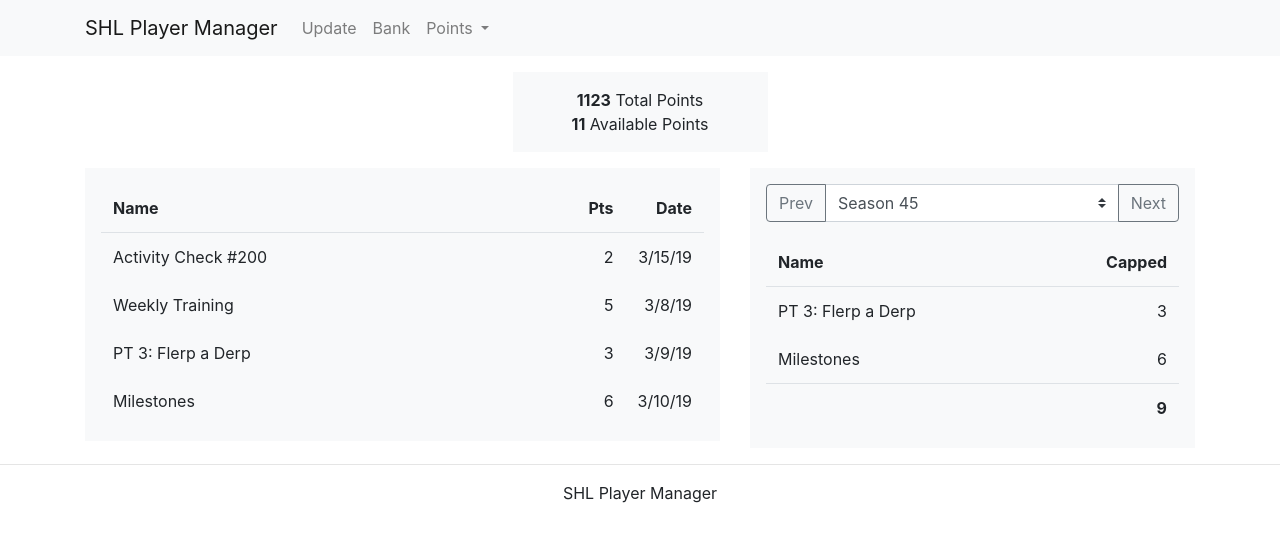
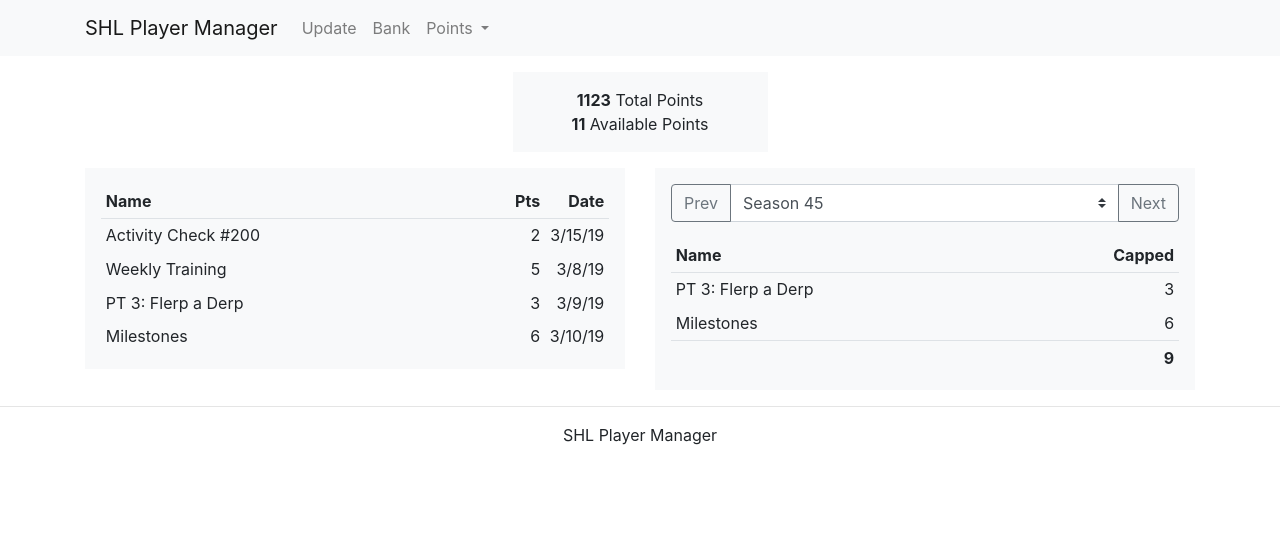
Before and after one commit to bojobiscuit/HockeyManagerWebsite, an Angular app: page /pt/history in a window 1280 px wide. Shown: the top 542 px of the page. Built offline with nearby package versions, Linux system fonts and the light colour scheme.

Commit message:
small changes

```diff
--- a/src/app/pages/pt-history/pt-history.component.html
+++ b/src/app/pages/pt-history/pt-history.component.html
@@ -7,9 +7,9 @@
   </div>
 </div>
 <div class="row justify-content-center">
-  <div class="col-md-7 mb-3 mb-md-0">
+  <div class="col-md-6 mb-3 mb-md-0">
     <div class="bg-light p-3">
-      <table class="table table-borderless ptHistoryTable m-0">
+      <table class="table table-borderless table-sm ptHistoryTable m-0">
         <thead>
           <tr class="border-bottom">
             <th>Name</th>
@@ -42,7 +42,7 @@
       </table>
     </div>
   </div>
-  <div class="col-md-5">
+  <div class="col-md-6">
     <div class="bg-light p-3">
       <div class="input-group mb-3">
         <div class="input-group-prepend">
@@ -58,7 +58,7 @@
           <button class="btn btn-outline-secondary" type="button">Next</button>
         </div>
       </div>
-      <table class="table table-borderless ptHistoryTable m-0">
+      <table class="table table-borderless table-sm ptHistoryTable m-0">
         <thead>
           <tr class="border-bottom">
             <th>Name</th>
--- a/src/app/pages/update-player/update-player.component.html
+++ b/src/app/pages/update-player/update-player.component.html
@@ -1,7 +1,10 @@
 <div class="row">
   <div class="col">
-    <div class="alert alert-success" role="alert">
+    <div class="alert alert-success alert-dismissible fade show" role="alert">
       Update Submitted Successfully!
+      <button type="button" class="close" data-dismiss="alert" aria-label="Close">
+        <span aria-hidden="true">&times;</span>
+      </button>
     </div>
   </div>
 </div>
```
Also changed, not shown: todo.txt.
